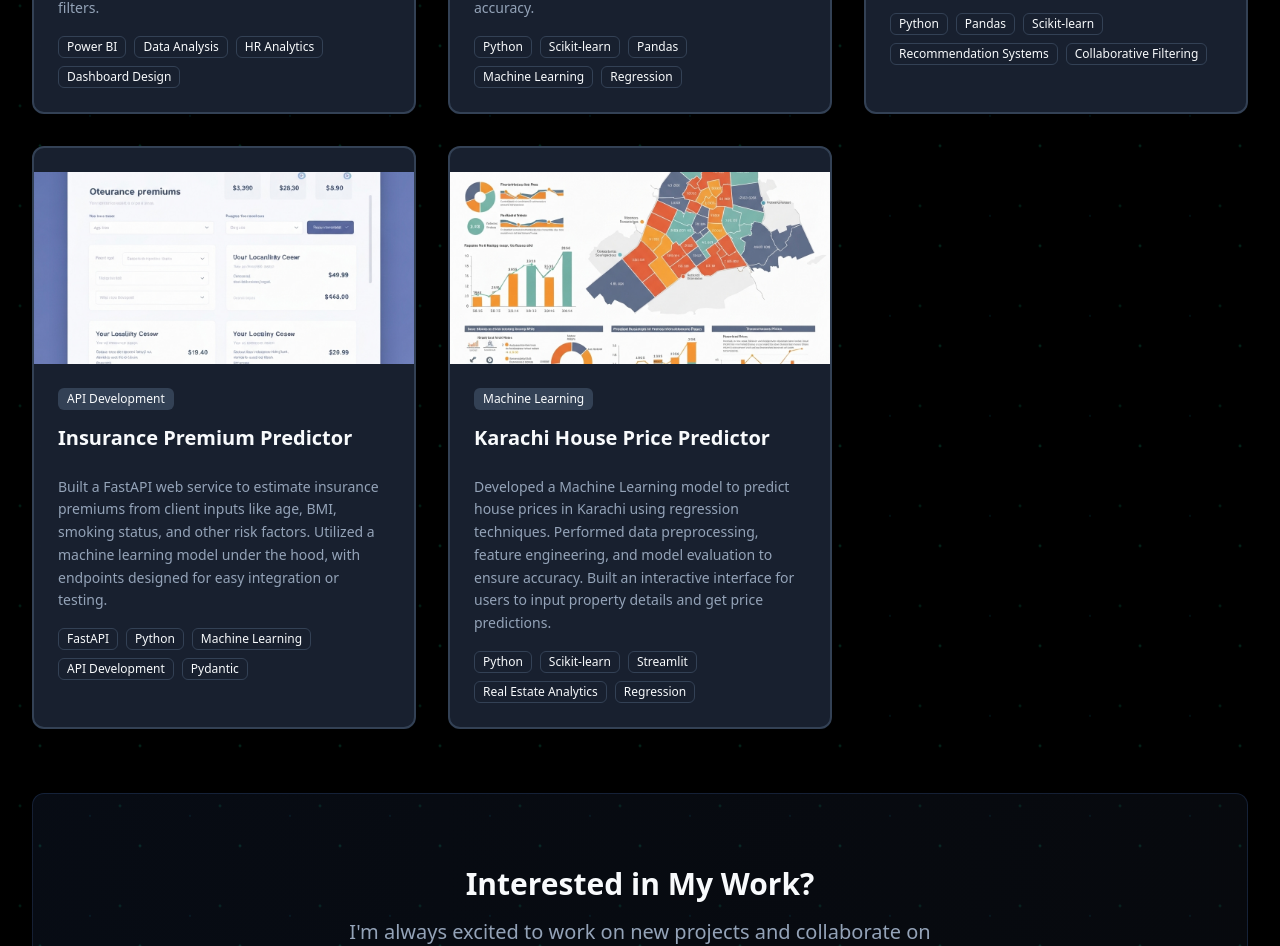
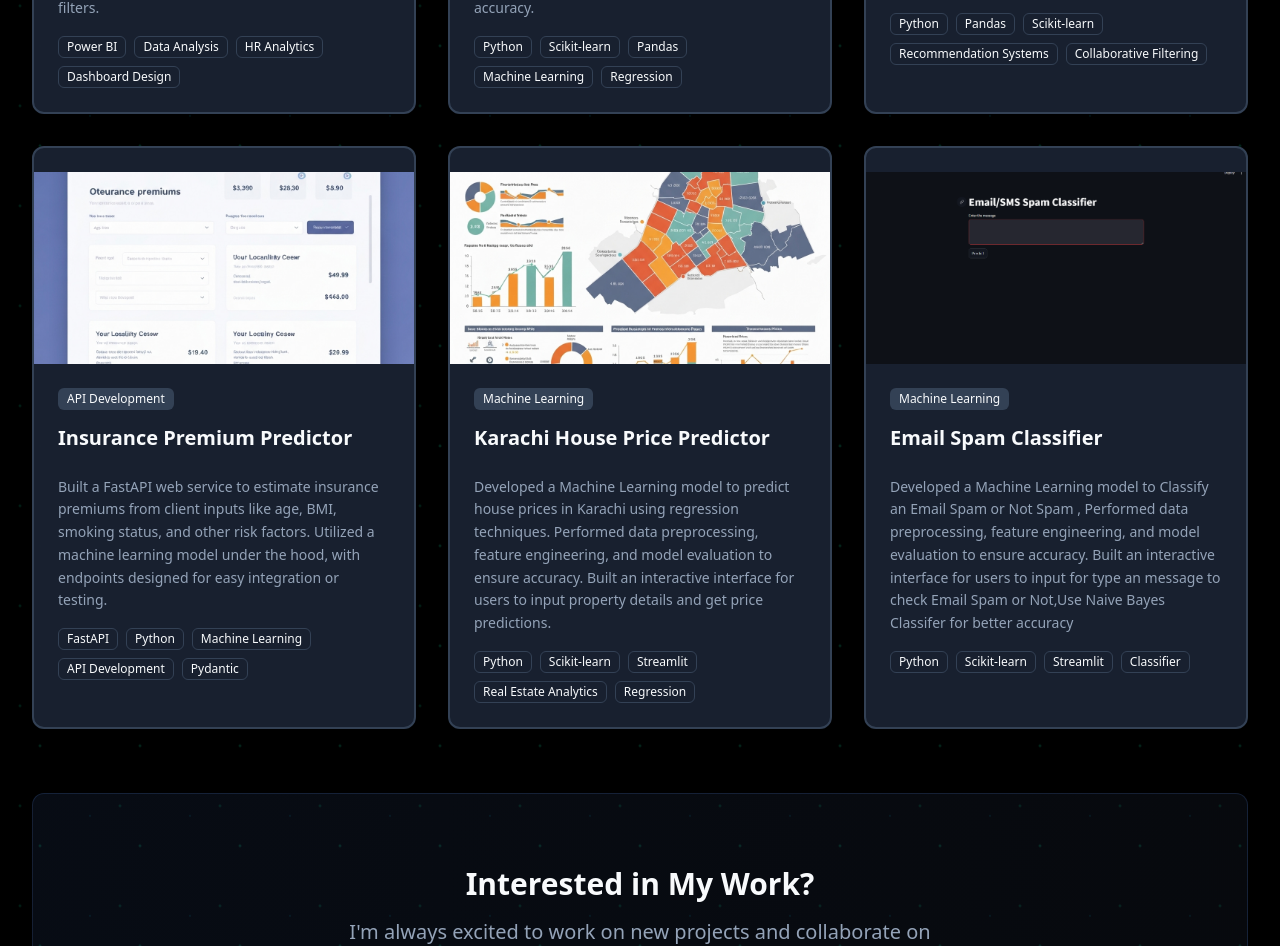
Before and after one commit to hammadshah18/hammad-portfolio--1-, a Next.js app: page /portfolio in a window 1280 px wide. Shown: the part 859-1805 px from the top of the page. Built offline with nearby package versions, Linux system fonts and the light colour scheme.

Commit message:
addEmailSpamCLassifier

```diff
--- a/app/portfolio/page.tsx
+++ b/app/portfolio/page.tsx
@@ -101,6 +101,16 @@ export default function PortfolioPage() {
       image: "/house-price-prediction-karachi-real-estate.png",
       demoLink: "https://karachihousepricepredictor-5suw5z6fhsc5ibwtdxgj4q.streamlit.app/",
       githubLink: "https://github.com/hammadshah18/KarachiHousePricePredictor",
+    },
+    {
+      title: "Email Spam Classifier",
+      description:
+        "Developed a Machine Learning model to Classify an Email Spam or Not Spam , Performed data preprocessing, feature engineering, and model evaluation to ensure accuracy. Built an interactive interface for users to input for type an message to check Email Spam or Not,Use Naive Bayes Classifer for better accuracy ",
+      technologies: ["Python", "Scikit-learn", "Streamlit", "Classifier"],
+      category: "Machine Learning",
+      image: "/email-Spam-Classifier.png",
+      demoLink: "https://emailspamclassifier-roogpzwt4pmtqrylmxbage.streamlit.app/",
+      githubLink: "https://github.com/hammadshah18/EmailSpamClassifier",
     },
   ]
 
```
Also changed, not shown: public/email-Spam-Classifier.png (added).
